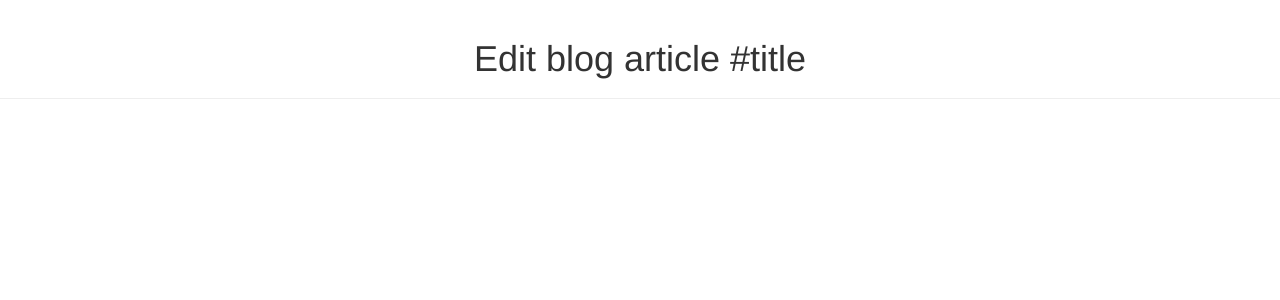
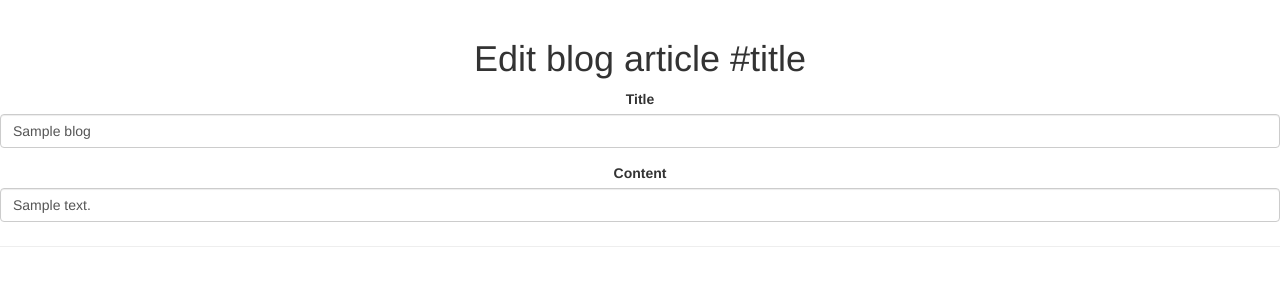
Before and after one commit to riccardolorenzon/simple_blog, a Django app: template templates/blogedit.html in a window 1280 px wide. Shown: the part 51-351 px from the top of the page. Run offline with Django 3.2, Linux system fonts and the light colour scheme; the template is opened without the code that fills it: most values are stand-ins (such as "Sample title", 1, 10 or a date in 2020); parts of the project's set-up code (start-up, migrations or seed data) failed here and were passed over; some libraries are stand-ins or nearby versions.

Commit message:
added views, urls actions for edit and delete events

```diff
--- a/blogapp/views.py
+++ b/blogapp/views.py
@@ -39,6 +39,12 @@ def createblog(request):
     newBlog.save()
     return HttpResponseRedirect('/')
 
+def edit_article(request, article_id):
+    return HttpResponse("edit")
+
+def delete_article(request, article_id):
+    return HttpResponse("delete")
+
 def logout_view(request):
     logout(request)
     return HttpResponseRedirect('/')
--- a/simple_blog/urls.py
+++ b/simple_blog/urls.py
@@ -19,6 +19,8 @@ urlpatterns = patterns('',
     url(r'^api/', include(router.urls)),
     url(r'^admin/', include(admin.site.urls)),
     url(r'^addblog/', views.createblog),
+    url(r'^edit-article/(?P<article_id>\w+)/$', views.edit_article),
+    url(r'^delete-article/(?P<article_id>\w+)/$', views.createblog),
     url(r'^logout/', views.logout_view),
     url(r'^api-auth/', include('rest_framework.urls', namespace='rest_framework'))
 )
--- a/templates/blogedit.html
+++ b/templates/blogedit.html
@@ -31,6 +31,16 @@
     <div class="page-header centerdiv">
         <br>
         <h1>Edit blog article #title</h1>
+        <form action="/update-blog/{{ blog.id }}" role="form">
+            <div class="form-group">
+                <label for="title">Title</label>
+                <input type="text" class="form-control" id="title" placeholder="title" value="{{ blog.title }}">
+            </div>
+             <div class="form-group">
+                <label for="title">Content</label>
+                <input type="text" class="form-control" id="content" placeholder="content" value="{{ blog.content }}">
+            </div>
+        </form>
     </div>
 </body>
 </html>
--- a/templates/blogtemplate.html
+++ b/templates/blogtemplate.html
@@ -93,10 +93,10 @@
                         </div>
                         <div class="btn-toolbar" role="toolbar">
                             <div class="btn-group">
-                                <button type="button" class="btn btn-default" aria-label="left Align">
+                                <button type="button" class="btn btn-default" aria-label="left Align" onClick="location.href='/edit-article/{{ blog.id }}/'">
                                   <span class="glyphicon glyphicon-edit" aria-hidden="true"></span>
                                 </button>
-                                <button type="button" class="btn btn-default" aria-label="middle Align">
+                                <button type="button" class="btn btn-default" aria-label="middle Align" onClick="location.href='/delete-article/{{ blog.id }}/'">
                                   <span class="glyphicon glyphicon-trash" aria-hidden="true"></span>
                                 </button>
                                  <button type="button" class="btn btn-default" aria-label="right Align">
@@ -119,7 +119,7 @@
                                 <a href="?page={{ blogs.previous_page_number }}">previous</a>
                             {% endif %}
                             <span class="current">
-                                Page {{ blogs.number }} of {{ blogs.paginator.num_pages }}.
+                                Page {{ blogs.number }} of {{ blogs.paginator.num_pages }}
                             </span>
                             {% if blogs.has_next %}
                                 <a href="?page={{ blogs.next_page_number }}">next</a>
```
Also changed, not shown: db.sqlite3, 3 other files.
